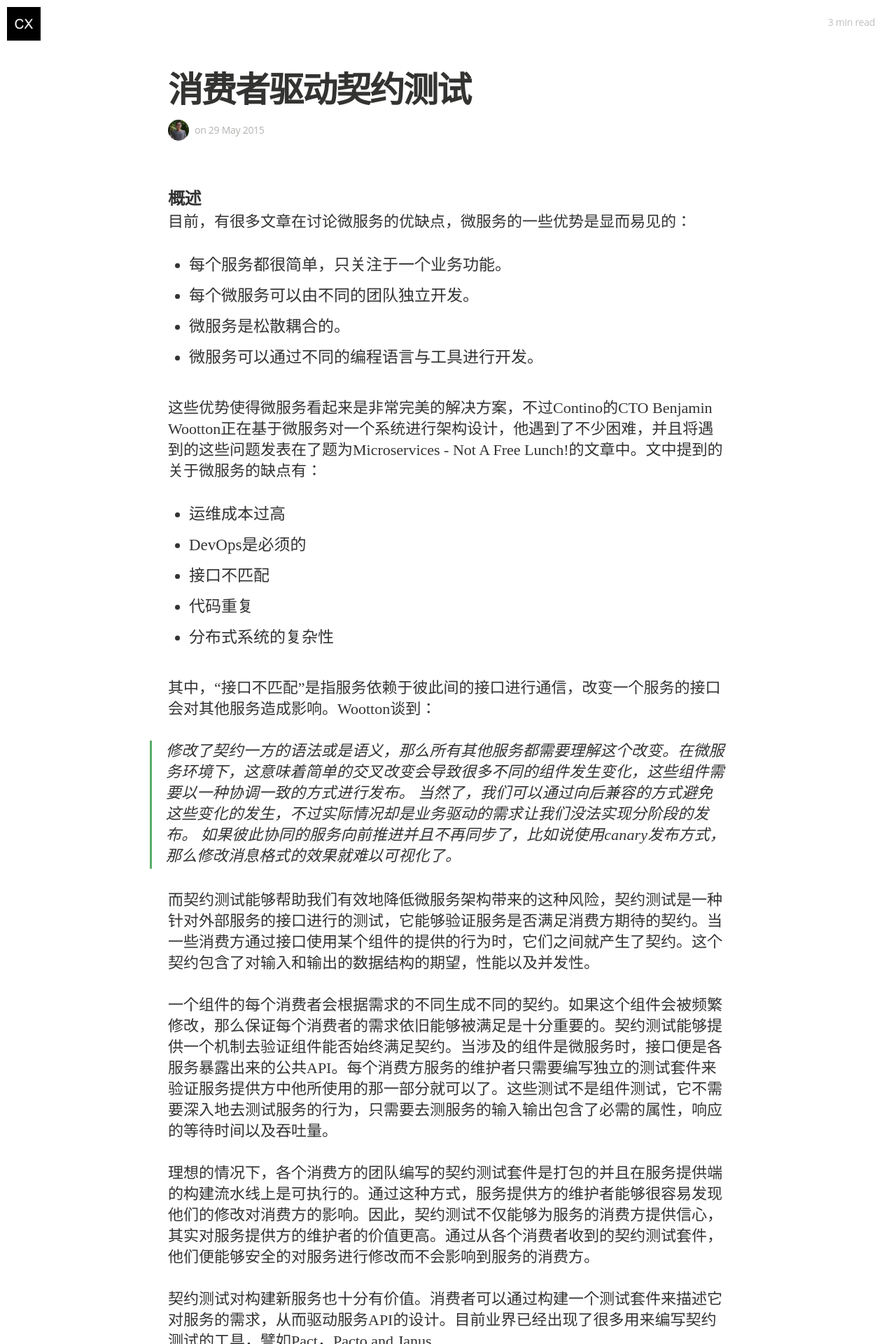
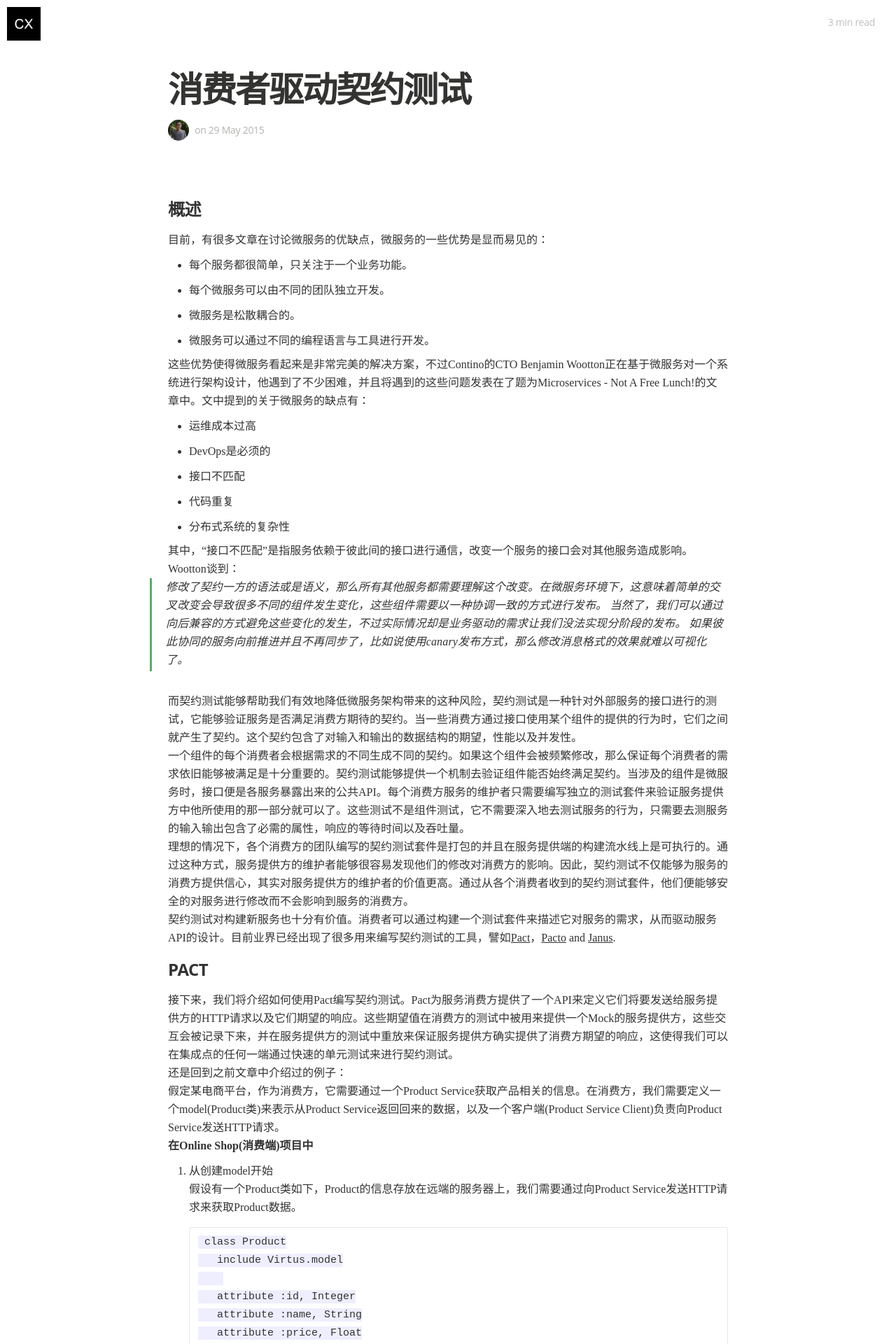
Before and after one commit to XiChen2016/xichen2016.github.com, a Jekyll site: the page built from _posts/2015-05-29-consumer-driven-contracts-test.md, in a window 1280 px wide. Shown: the top 1920 px of the page at 70% size. Built offline with Jekyll 4.4.1, drawn with Linux system fonts in a browser that asks for light colours; nearby versions of some CDN libraries; some web fonts are replaced; Markdown is read by kramdown in place of the engine named in the settings; some of the changed text lies outside the part shown.

Commit message:
Update style.

```diff
--- a/_posts/2015-05-29-consumer-driven-contracts-test.md
+++ b/_posts/2015-05-29-consumer-driven-contracts-test.md
@@ -129,7 +129,7 @@ tags: microservice, contracts test, pact
 
     运行ProductServiceClient的测试会在配置的pact目录下(默认是 spec/pacts)生成一个pact文件。日志会被输出到配置的log目录下(默认是log)。
 
-    当然，上面的测试会挂掉，因为我们还没有实现ProductServiceClient的get_product方法。那么接下来我们就来实现ProductServiceClient。
+    当然，上面的测试会挂掉，因为我们还没有实现ProductServiceClient的`get_product`方法。那么接下来我们就来实现ProductServiceClient。
 
 6. 实现Product Service Client的消费者方法
 
@@ -158,7 +158,7 @@ tags: microservice, contracts test, pact
         # In Rakefile
         require 'pact/tasks'
 
-    创建pact_helper.rb，推荐的路径是spec/service_consumers/pact_helper.rb
+    创建`pact_helper.rb`, 推荐的路径是`spec/service_consumers/pact_helper.rb`
 
         # In specs/service_consumers/pact_helper.rb
 
--- a/css/main.sass
+++ b/css/main.sass
@@ -157,7 +157,7 @@ body
       letter-spacing: -0.02em
       font-weight: 300
       font-style: normal
-      font-size: 20px
+      font-size: 18px
       line-height: 1.3
       color: #666665
     .post-meta
@@ -353,24 +353,21 @@ body
       font-style: normal
       font-size: 24px
       line-height: 1.3
-      margin: 0
       font-family: $font-sans
-      margin-bottom: 4px
+      margin: 16px 0
     h2, h1
       letter-spacing: -0.02em
       font-weight: 700
       font-style: normal
-      font-size: 32px
+      font-size: 28px
       line-height: 1.2
-      padding-top: 31px
       margin-bottom: 4px
     p
       font-weight: 400
       font-style: normal
-      font-size: 22px
-      line-height: 30px
+      font-size: 16px
+      line-height: 26px
       margin: 0
-      padding-bottom: 30px
       color: #333
       -webkit-hyphens: auto
       -moz-hyphens: auto
@@ -411,23 +408,19 @@ body
         font-weight: 400
         font-style: italic
         mborder-left: 3px solid #57ad68
-        mpadding-left: 20px
+        mpadding-left: 19px
         mmargin-left: -26px
         padding-bottom: 3px
     ul, ol
-      padding: 0 0 30px
+      padding: 0
       margin: 0
     li
-      padding: 0
       font-weight: 400
       font-style: normal
-      font-size: 23px
-      line-height: 30px
-      margin-left: 30px
-      margin-bottom: 12px
-      padding-top: 2px
-      p
-        padding: 0 0 golden-ratio(1rem,  1)
+      font-size: 16px
+      line-height: 26px
+      margin: 8px 0 8px 30px
+      padding: 2px 0 0
     ol li
       list-style-type: decimal
   .bottom-teaser
```
Also changed, not shown: _posts/2015-05-06-how-to-use-rom-sql.md (+0 -1 lines).
